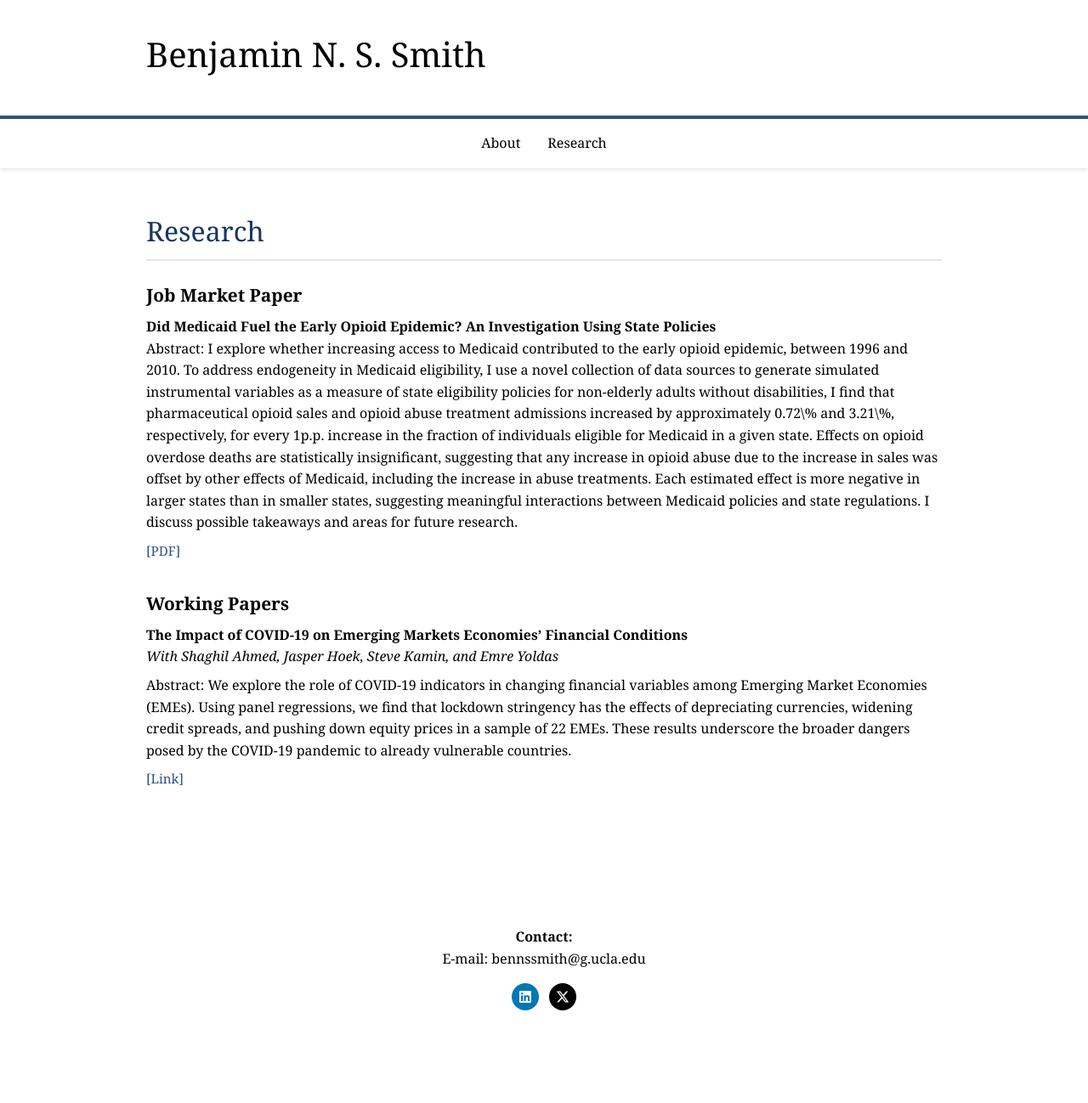
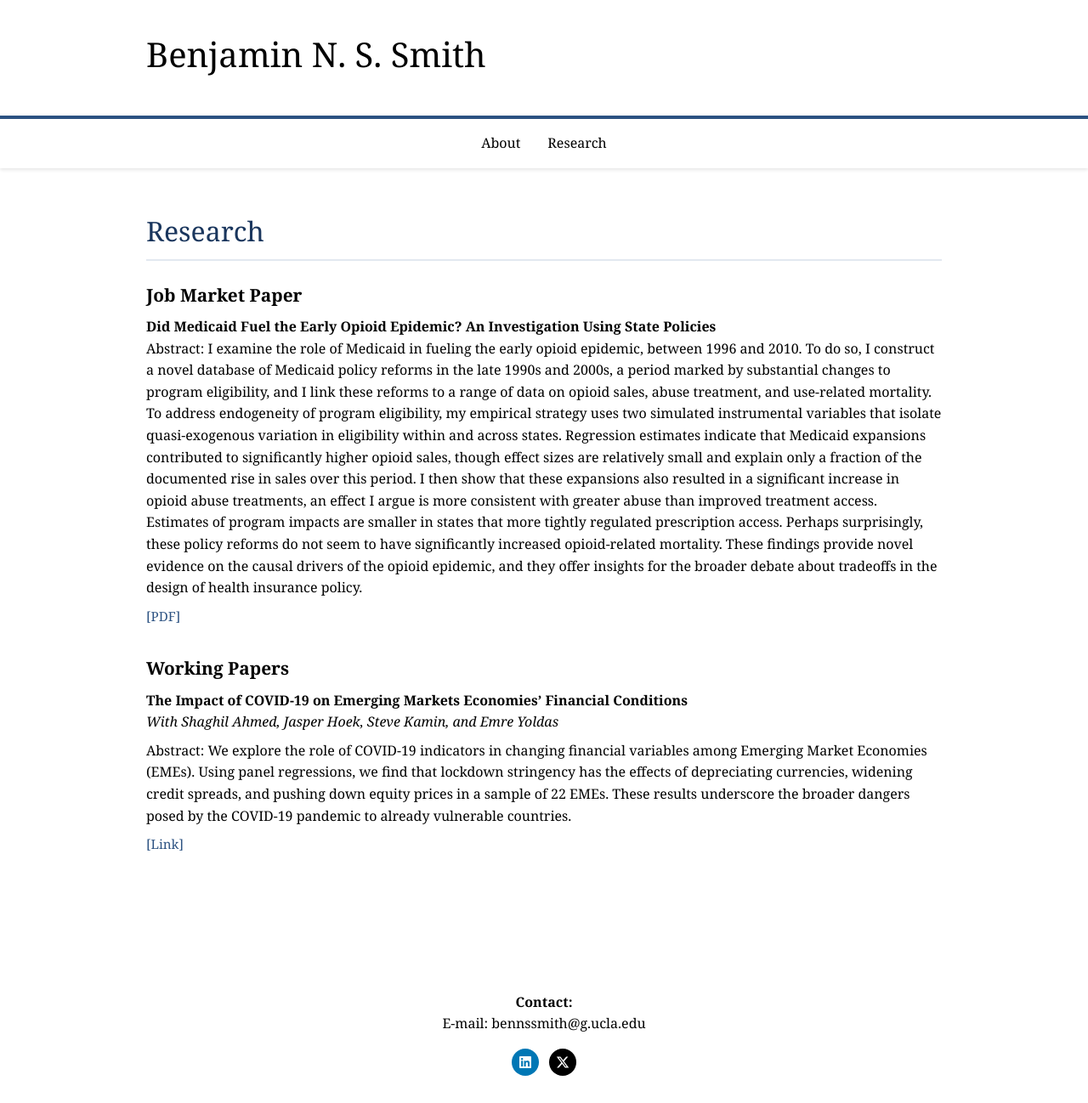
Before and after one commit to bnssmith/bnssmith.github.io, a Jekyll site: the page research.html, which Jekyll copies as it is, in a window 1280 px wide and 1298 px high. Shown: the whole window at 85% size. Built offline with Jekyll 4.4.1, drawn with Linux system fonts in a browser that asks for light colours.

Commit message:
Update research.html

```diff
--- a/research.html
+++ b/research.html
@@ -225,7 +225,7 @@
             <div class="research-item">
                 <h3>Job Market Paper</h3>
                 <p class="paper-title">Did Medicaid Fuel the Early Opioid Epidemic? An Investigation Using State Policies</p>
-                <p>Abstract: I explore whether increasing access to Medicaid contributed to the early opioid epidemic, between 1996 and 2010. To address endogeneity in Medicaid eligibility, I use a novel collection of data sources to generate simulated instrumental variables as a measure of state eligibility policies for non-elderly adults without disabilities, I find that pharmaceutical opioid sales and opioid abuse treatment admissions increased by approximately 0.72\% and 3.21\%, respectively, for every 1p.p. increase in the fraction of individuals eligible for Medicaid in a given state. Effects on opioid overdose deaths are statistically insignificant, suggesting that any increase in opioid abuse due to the increase in sales was offset by other effects of Medicaid, including the increase in abuse treatments. Each estimated effect is more negative in larger states than in smaller states, suggesting meaningful interactions between Medicaid policies and state regulations. I discuss possible takeaways and areas for future research.</p>
+                <p>Abstract: I examine the role of Medicaid in fueling the early opioid epidemic, between 1996 and 2010. To do so, I construct a novel database of Medicaid policy reforms in the late 1990s and 2000s, a period marked by substantial changes to program eligibility, and I link these reforms to a range of data on opioid sales, abuse treatment, and use-related mortality. To address endogeneity of program eligibility, my empirical strategy uses two simulated instrumental variables that isolate quasi-exogenous variation in eligibility within and across states. Regression estimates indicate that Medicaid expansions contributed to significantly higher opioid sales, though effect sizes are relatively small and explain only a fraction of the documented rise in sales over this period. I then show that these expansions also resulted in a significant increase in opioid abuse treatments, an effect I argue is more consistent with greater abuse than improved treatment access. Estimates of program impacts are smaller in states that more tightly regulated prescription access. Perhaps surprisingly, these policy reforms do not seem to have significantly increased opioid-related mortality. These findings provide novel evidence on the causal drivers of the opioid epidemic, and they offer insights for the broader debate about tradeoffs in the design of health insurance policy.</p>
                 <!-- <p>[Draft coming soon]</p> -->
                 <div class="paper-links">
                     <a href="https://drive.google.com/file/d/1PUbB0jKcL7YbeFIJvfPCb0PILrFu_DHt/preview">[PDF]</a>
```
